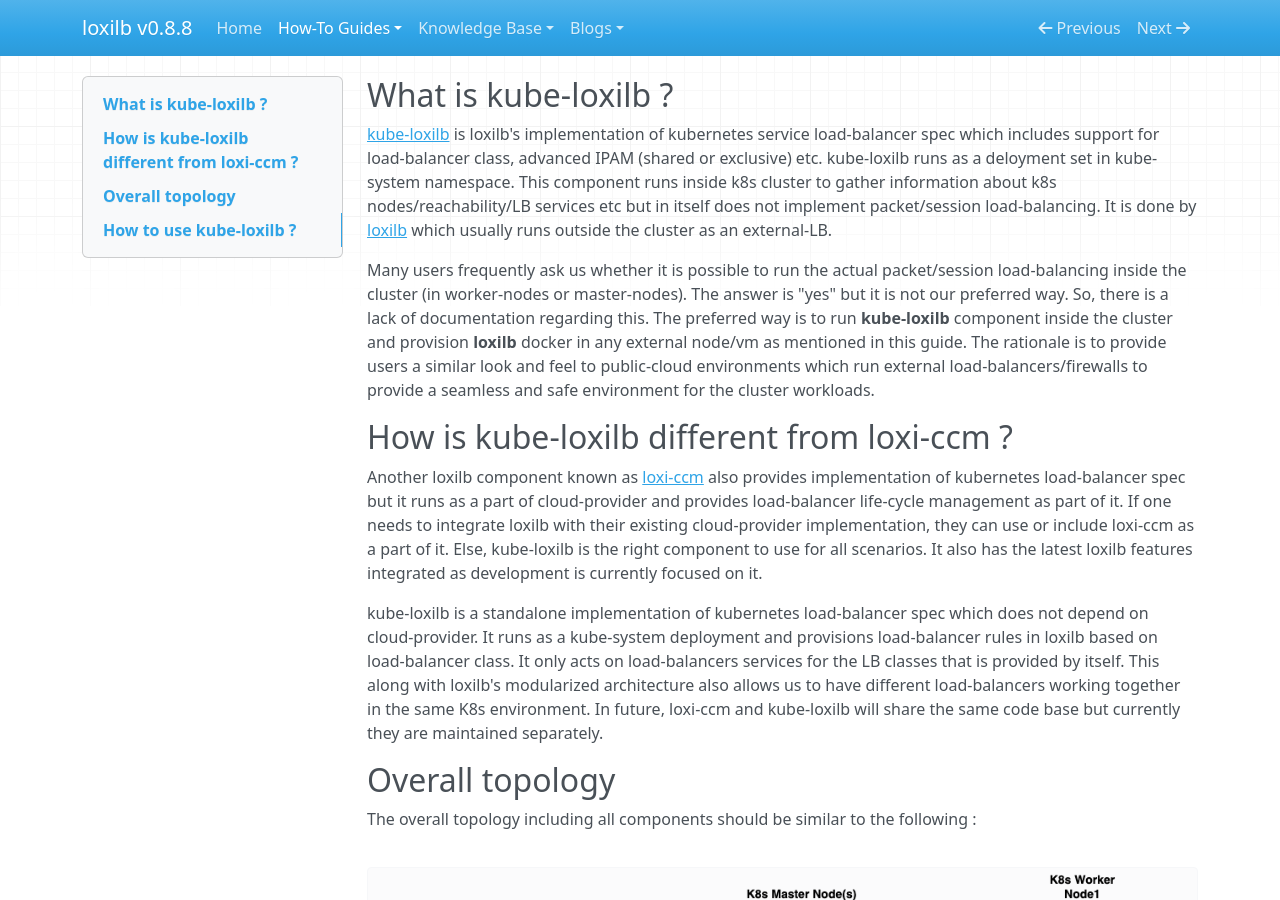
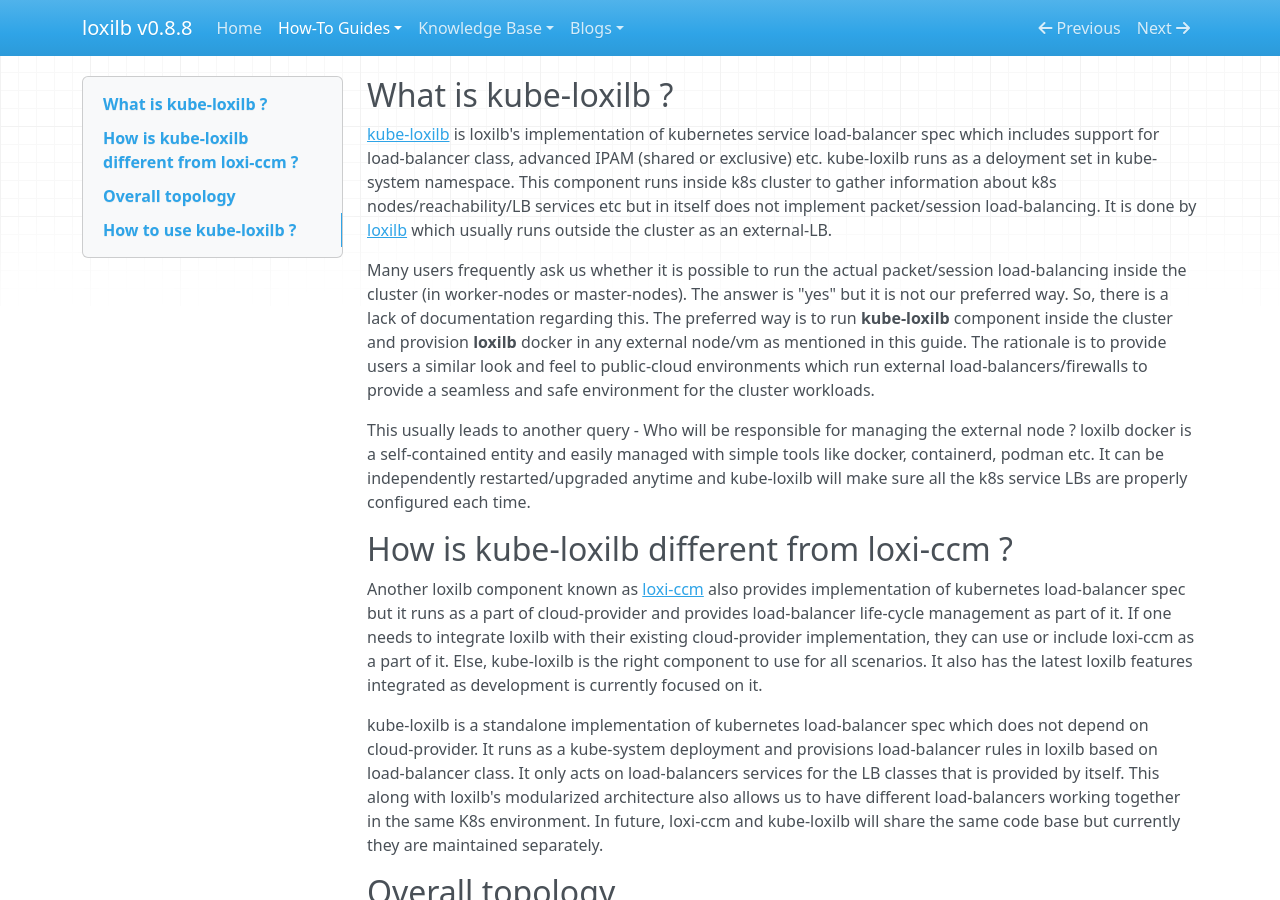
Before and after one commit to loxilb-io/loxilbdocs, an MkDocs documentation site: the page built from docs/kube-loxilb.md, in a window 1280 px wide and 900 px high. Built offline with MkDocs 1.6.1, drawn with Linux system fonts in a browser that asks for light colours; nearby versions of some CDN libraries.

Commit message:
Update kube-loxilb.md

```diff
--- a/docs/kube-loxilb.md
+++ b/docs/kube-loxilb.md
@@ -3,6 +3,8 @@
 [kube-loxilb](https://github.com/loxilb-io/kube-loxilb) is loxilb's implementation of kubernetes service load-balancer spec which includes support for load-balancer class, advanced IPAM (shared or exclusive) etc. kube-loxilb runs as a deloyment set in kube-system namespace. This component runs inside k8s cluster to gather information about k8s nodes/reachability/LB services etc but in itself does not implement packet/session load-balancing. It is done by [loxilb](https://github.com/loxilb-io/loxilb) which usually runs outside the cluster as an external-LB.
 
 Many users frequently ask us whether it is possible to run the actual packet/session load-balancing inside the cluster (in worker-nodes or master-nodes). The answer is "yes" but it is not our preferred way. So, there is a lack of documentation regarding this. The preferred way is to run <b>kube-loxilb</b> component inside the cluster and provision <b>loxilb</b> docker in any external node/vm as mentioned in this guide. The rationale is to provide users a similar look and feel to public-cloud environments which run external load-balancers/firewalls to provide a seamless and safe environment for the cluster workloads.
+
+This usually leads to another query - Who will be responsible for managing the external node ? loxilb docker is a self-contained entity and easily managed with simple tools like docker, containerd, podman etc. It can be independently restarted/upgraded anytime and kube-loxilb will make sure all the k8s service LBs are properly configured each time.
 
 ## How is kube-loxilb different from loxi-ccm ?
 
```
